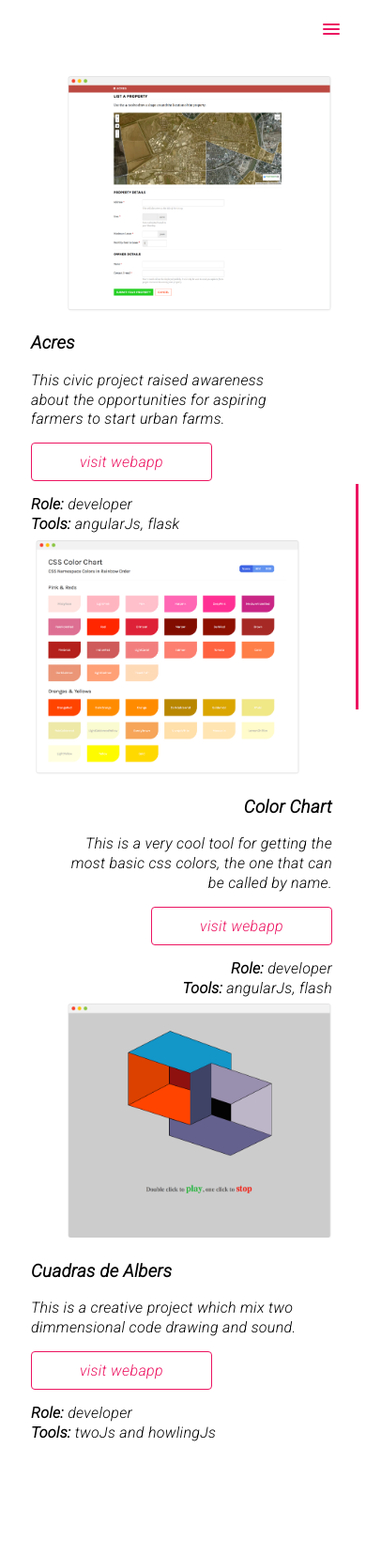
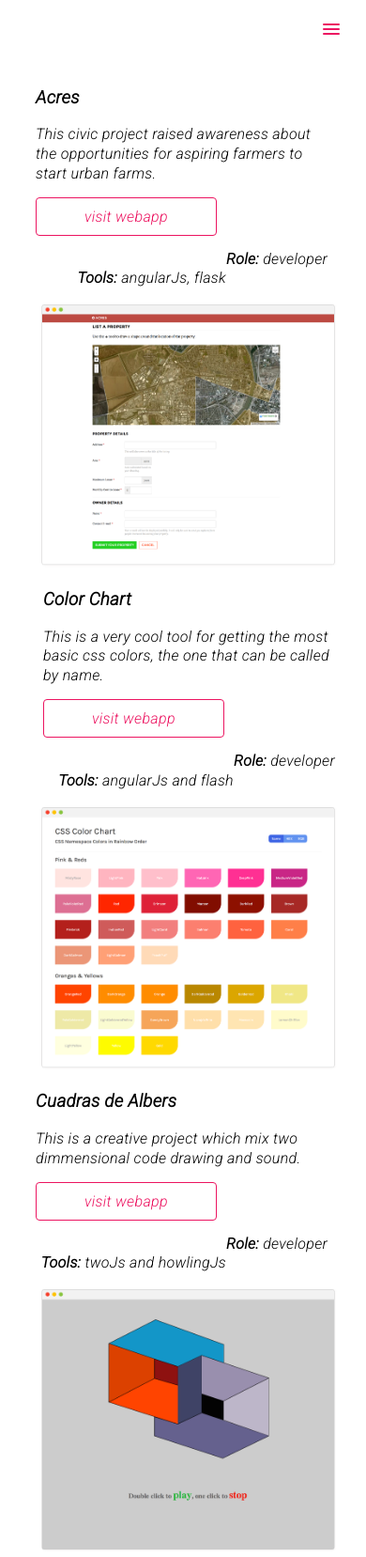
Before and after one commit to inaki/inaki.github.io, a Jekyll site: the page built from projects/index.html, in a window 390 px wide. Shown: the whole page at 94% size. Built offline with Jekyll 4.4.1, drawn with Linux system fonts in a browser that asks for light colours; nearby versions of some CDN libraries; before the commit the page ends 1535 px from its top, so only the background shows below that.

Commit message:
adding styles for projects mobile

```diff
--- a/css/main.css
+++ b/css/main.css
@@ -423,11 +423,27 @@ svg * {
   }
 
   /*project style code*/
-  .project-line-left {
+  .project img.pull-right, .project img.pull-left {
+    width: 100%;
+    float: left;
+  }
+  .project .info {
+    width: 96%;
+    margin: 0 auto;
+  }
+  .project .role, .project .tools {
+      float: right;
+  }
+  .project-line-left, .project-line-right {
     border-left: none;
+    border-right: none;
   }
   .project {
       margin-top: 20px;
   }
+  .project .pull-right, .project .pull-left {
+      text-align: left;
+      padding-left: 5px;
+  }
 
 }
--- a/projects/index.html
+++ b/projects/index.html
@@ -7,7 +7,6 @@ layout: page
 
 <div id="content">
 	<div class="project project-line-left">
-		<img class="pull-right" src="../images/acres.png" alt="">
 		<div class="info pull-left">
 			<h3>Acres</h3>
 			<span class="description">This civic project raised awareness about the opportunities for aspiring farmers to start urban farms.</span><br>
@@ -15,21 +14,21 @@ layout: page
 			<span class="role"><strong>Role:</strong> developer</span><br>
 			<span class="tools"><strong>Tools:</strong> angularJs, flask</span><br>
 		</div>
+		<img class="pull-right" src="../images/acres.png" alt="">
 	</div>
 
 	<div class="project project-line-right">
-		<img class="pull-left" src="../images/color-chart.png" alt="">
 		<div class="info pull-right">
 			<h3>Color Chart </h3>
 			<span class="description">This is a very cool tool for getting the most basic css colors, the one that can be called by name.</span><br>
 			<a class="btn" href="http://ainsleywagoner.com/color-chart/">visit webapp</a><br>
 			<span class="role"><strong>Role:</strong> developer</span><br>
-			<span class="tools"><strong>Tools:</strong> angularJs, flash</span><br>
+			<span class="tools"><strong>Tools:</strong> angularJs and flash</span><br>
 		</div>
+		<img class="pull-left" src="../images/color-chart.png" alt="">
 	</div>
 
 	<div class="project project-line-left">
-		<img class="pull-right" src="../images/cuadras.png" alt="">
 		<div class="info pull-left">
 			<h3>Cuadras de Albers</h3>
 			<span class="description">This is a creative project which mix two dimmensional code drawing and sound.</span><br>
@@ -37,6 +36,7 @@ layout: page
 			<span class="role"><strong>Role:</strong> developer</span><br>
 			<span class="tools"><strong>Tools:</strong> twoJs and howlingJs</span><br>
 		</div>
+		<img class="pull-right" src="../images/cuadras.png" alt="">
 	</div>
 
 
```
